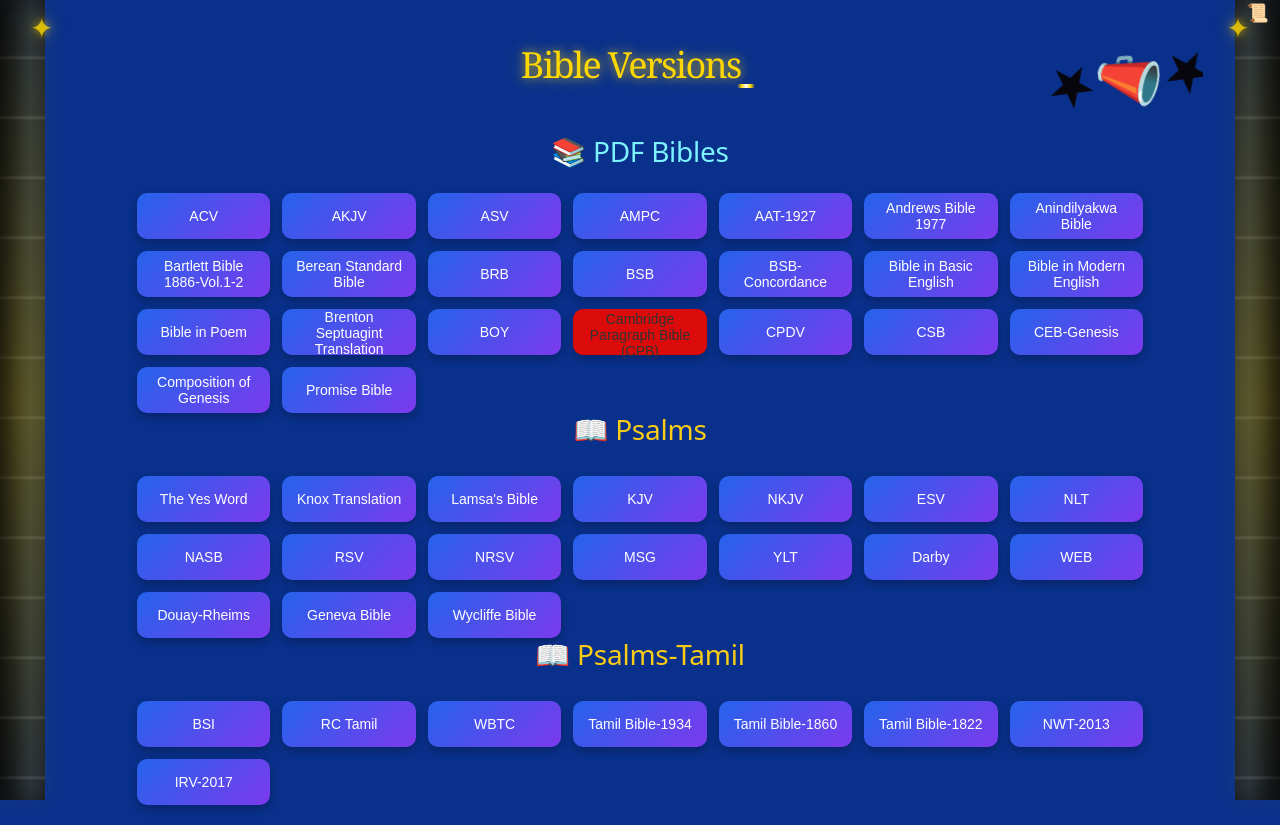
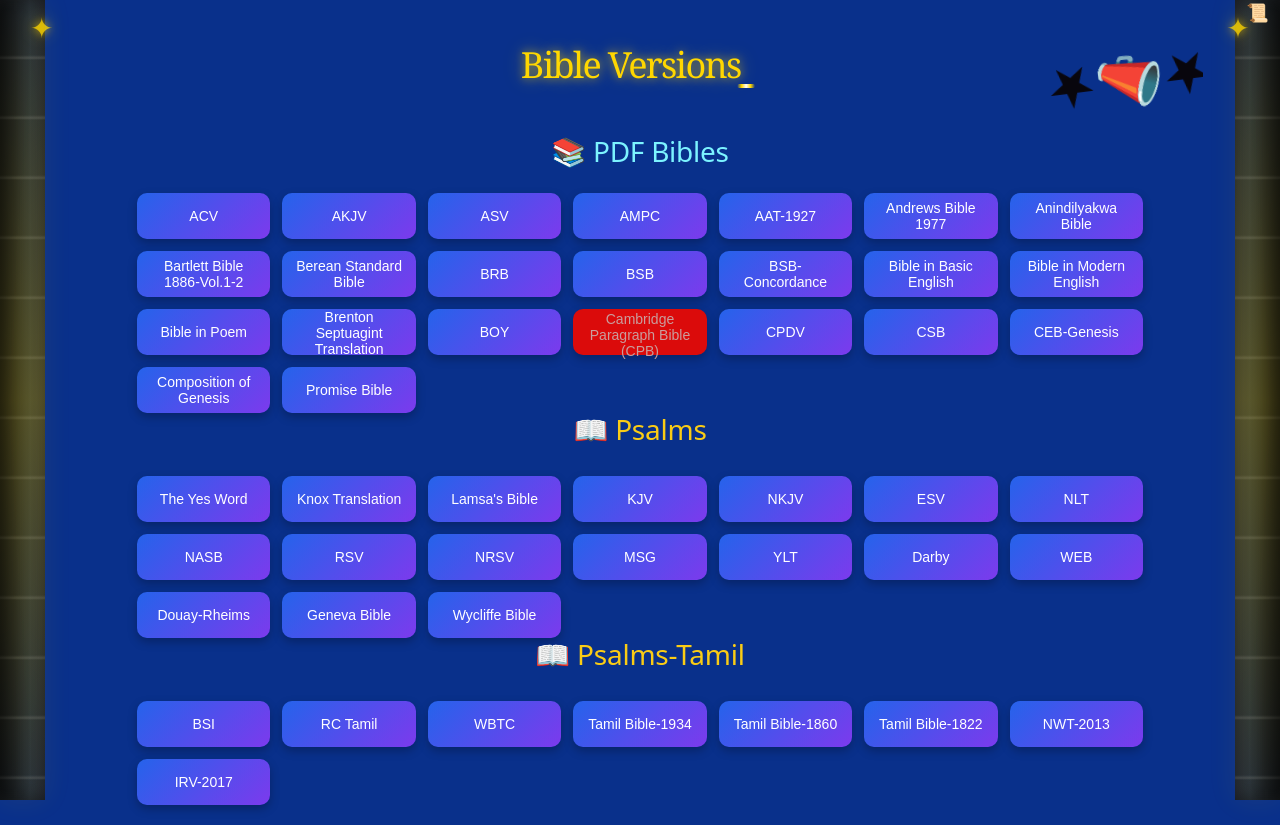
Before and after one commit to Jeevan953/Bible-Versions, a React (Vite) app: page / in a window 1280 px wide. Built offline with nearby package versions, Linux system fonts and the light colour scheme.

Commit message:
Fix PDF paths

```diff
--- a/src/App.css
+++ b/src/App.css
@@ -359,7 +359,7 @@
  .cpb-btn {
   position: relative;
   background: #db0b0b;
-  color: #333;
+  color: #ca9d9d;
   border: 2px solid transparent;
   border-radius: 10px;
   cursor: pointer;
```
